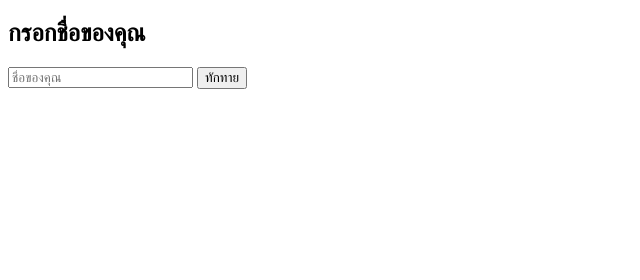
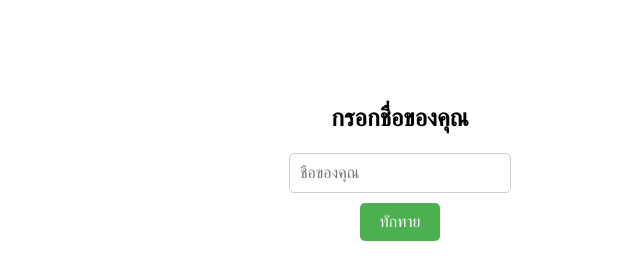
Before and after one commit to FAYRESU/greeting-node, an Electron app: page index.html in a window 800 px wide. Shown: the whole page, without its empty margins (0-640 px from the left). Drawn offline with Linux system fonts and the light colour scheme.

Commit message:
commit to debug

```diff
--- a/index.html
+++ b/index.html
@@ -3,11 +3,51 @@
 
 <head>
     <title>Greeting App555</title>
+    <style>
+        body {
+            font-family: "Segoe UI", sans-serif;
+            text-align: center;
+            margin-top: 100px;
+        }
+
+        input[type="text"] {
+            padding: 10px;
+            width: 200px;
+            border-radius: 5px;
+            border: 1px solid #ccc;
+            font-size: 16px;
+        }
+
+        button {
+            padding: 10px 20px;
+            margin-top: 10px;
+            font-size: 16px;
+            background-color: #4CAF50;
+            /* เขียว */
+            color: white;
+            border: none;
+            border-radius: 5px;
+            cursor: pointer;
+            transition: background-color 0.3s ease;
+        }
+
+        button:hover {
+            background-color: #45a049;
+            /* เขียวเข้มเมื่อ hover */
+        }
+
+        #result {
+            margin-top: 20px;
+            font-size: 18px;
+            color: #333;
+        }
+    </style>
 </head>
 
 <body>
     <h2>กรอกชื่อของคุณ</h2>
     <input type="text" id="nameInput" placeholder="ชื่อของคุณ" />
+    <br />
     <button onclick="greet()">ทักทาย</button>
     <p id="result"></p>
 
```
Also changed, not shown: main.js (+10 -4 lines), package.json (+5 -2 lines), 1 other file.
